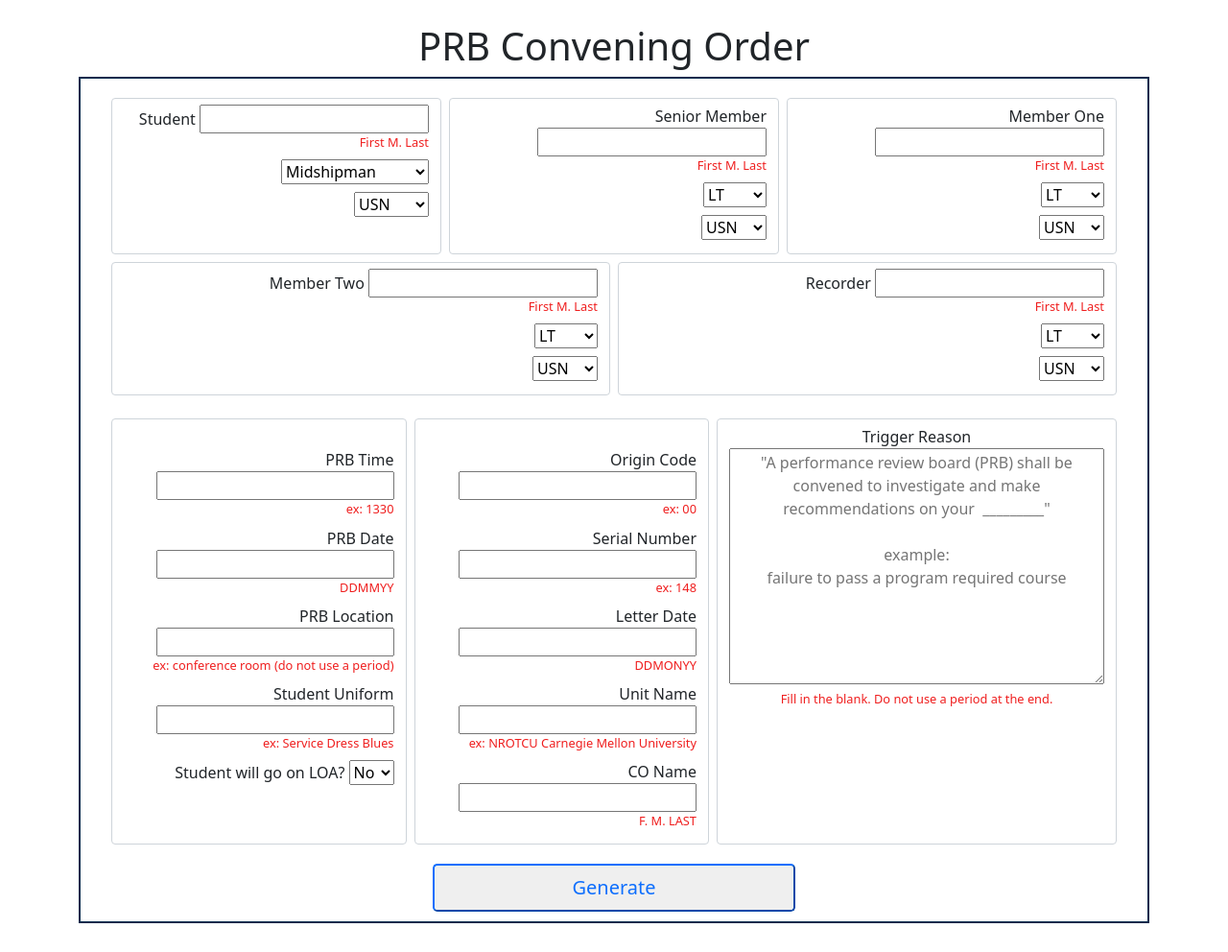
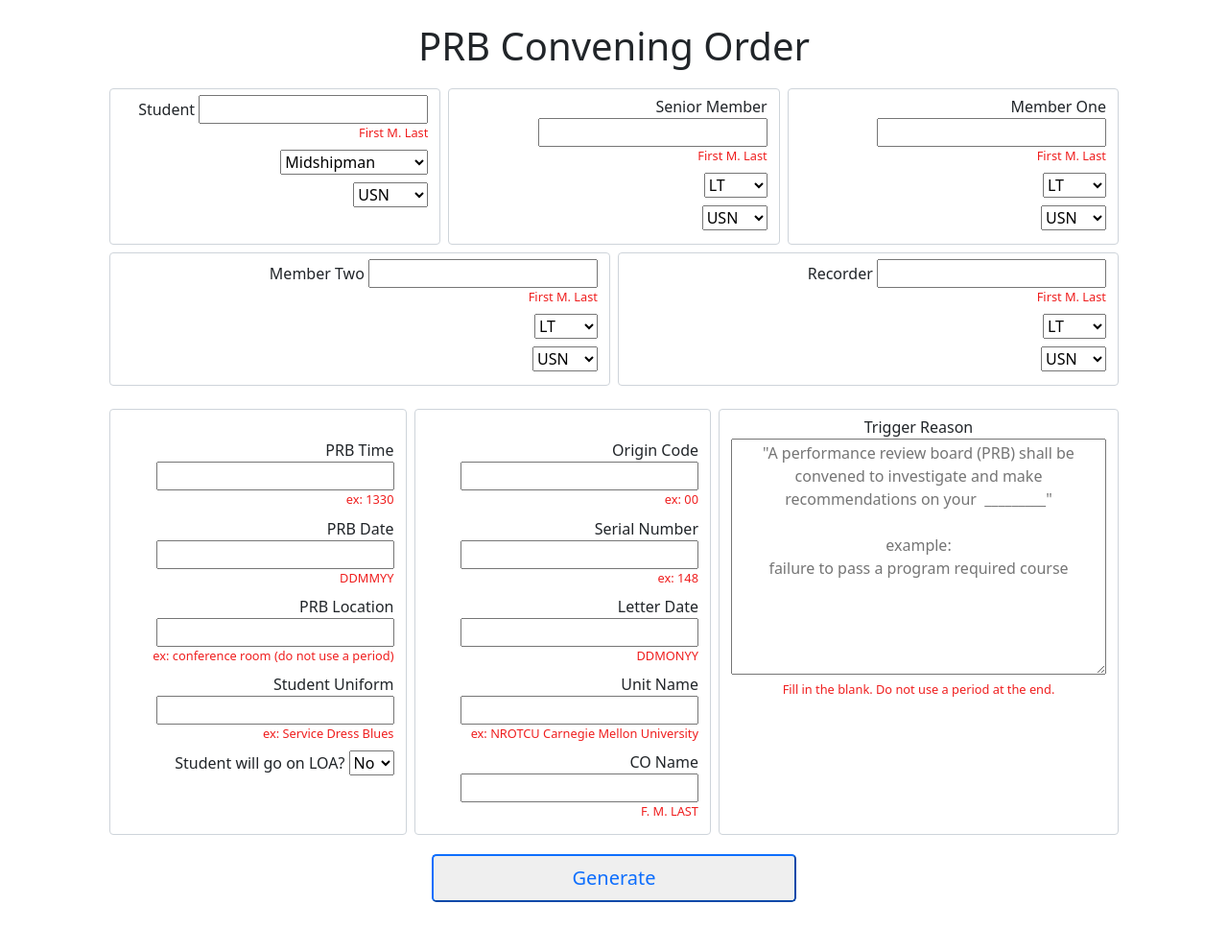
Before and after one commit to jordanwaite/DocumentGenApp, a Django app: page /conv-order/ in a window 1280 px wide. Shown: the part 56-1048 px from the top of the page at 96% size. After the commit the page ends 996 px from the top, so only its background shows below. Run offline with Django 3.2, Linux system fonts and the light colour scheme; some libraries are stand-ins or nearby versions.

Commit message:
Update forms content and styling on conv-order page.

```diff
--- a/nrotc/forms.py
+++ b/nrotc/forms.py
@@ -1,5 +1,4 @@
 from django import forms
-from django.forms.widgets import Widget
 from crispy_forms.helper import FormHelper
 from crispy_forms.layout import Submit, Layout, Div, ButtonHolder
 
--- a/nrotc/templates/nrotc/conv-order.html
+++ b/nrotc/templates/nrotc/conv-order.html
@@ -6,7 +6,7 @@
 {% block content %}
 
 <h1 class='text-center'>PRB Convening Order</h1>
-<div class='container' style="border:2px solid #052b4d; padding-bottom:10px; margin-bottom:30px;">
+<div class='container align-center'>
     <form method="POST">
         {% crispy form_PRB_conv_order form_PRB_conv_order.helper %}
     </form>
```
